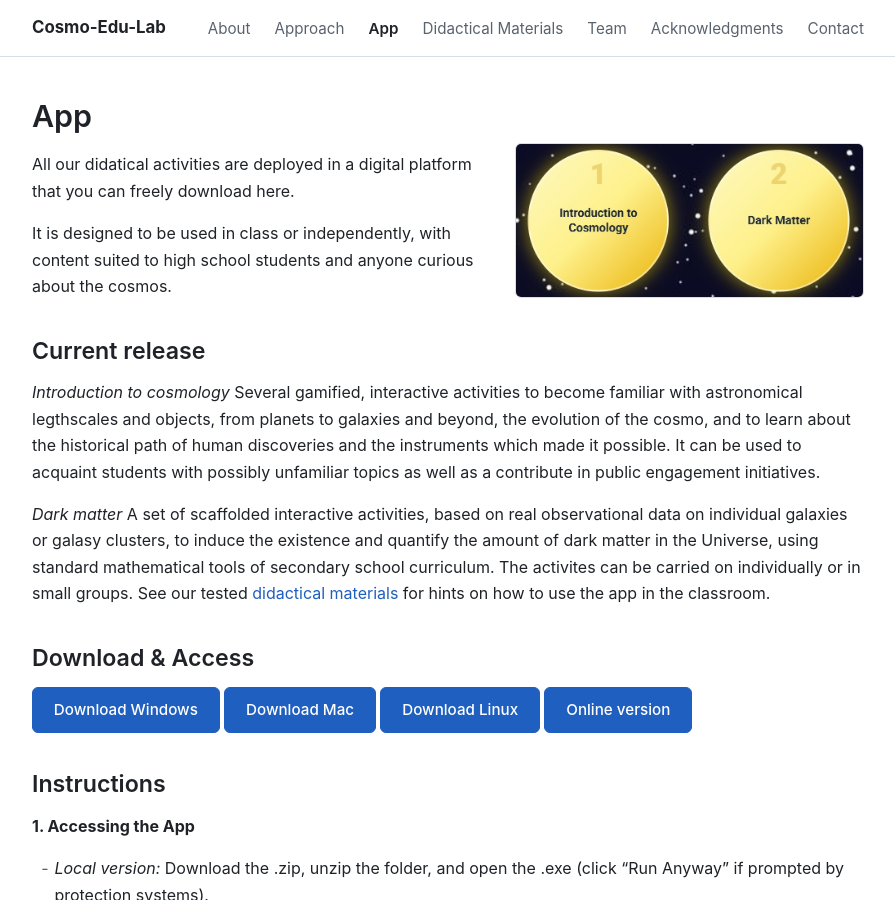
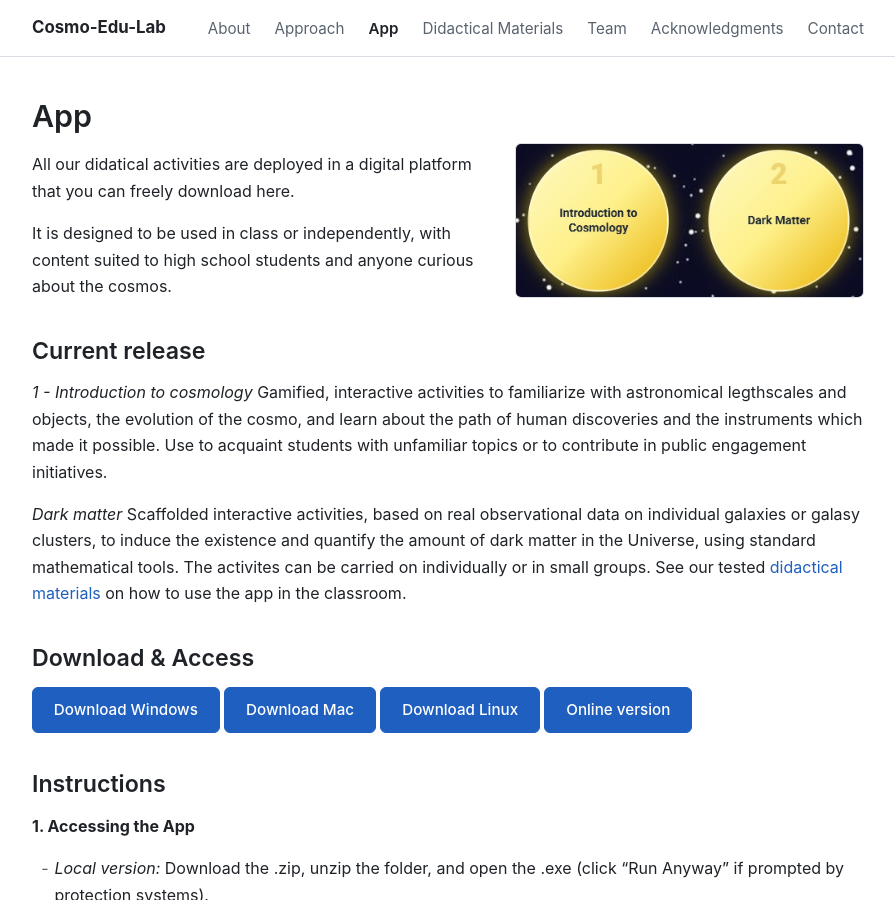
Before and after one commit to cosmo-edu-lab/cosmo-edu-lab.github.io, a Jekyll site: the page built from app.md, in a window 1280 px wide and 900 px high. Shown: the whole window, without its empty margins (192-1087 px from the left). Built offline with Jekyll 4.4.1, drawn with Linux system fonts in a browser that asks for light colours.

Commit message:
clean several layouts

```diff
--- a/app.md
+++ b/app.md
@@ -13,9 +13,9 @@ It is designed to be used in class or independently, with content suited to high
 
 ## Current release
 
-*Introduction to cosmology* Several gamified, interactive activities to become familiar with astronomical legthscales and objects, from planets to galaxies and beyond, the evolution of the cosmo, and to learn about the historical path of human discoveries and the instruments which made it possible. It can be used to acquaint students with possibly unfamiliar topics as well as a contribute in public engagement initiatives.
+*1 - Introduction to cosmology* Gamified, interactive activities to familiarize with astronomical legthscales and objects, the evolution of the cosmo, and learn about the path of human discoveries and the instruments which made it possible. Use to acquaint students with unfamiliar topics or to contribute in public engagement initiatives.
 
-*Dark matter* A set of scaffolded interactive activities, based on real observational data on individual galaxies or galasy clusters, to induce the existence and quantify the amount of dark matter in the Universe, using standard mathematical tools of secondary school curriculum. The activites can be carried on individually or in small groups. See our tested [didactical materials]({{ '/didactical-materials/' | relative_url }}) for hints on how to use the app in the classroom.
+*Dark matter* Scaffolded interactive activities, based on real observational data on individual galaxies or galasy clusters, to induce the existence and quantify the amount of dark matter in the Universe, using standard mathematical tools. The activites can be carried on individually or in small groups. See our tested [didactical materials]({{ '/didactical-materials/' | relative_url }}) on how to use the app in the classroom.
 
 ## Download & Access
 
```
Also changed, not shown: contact.md (+2 -0 lines), didactical-materials.md (+1 -0 lines).
